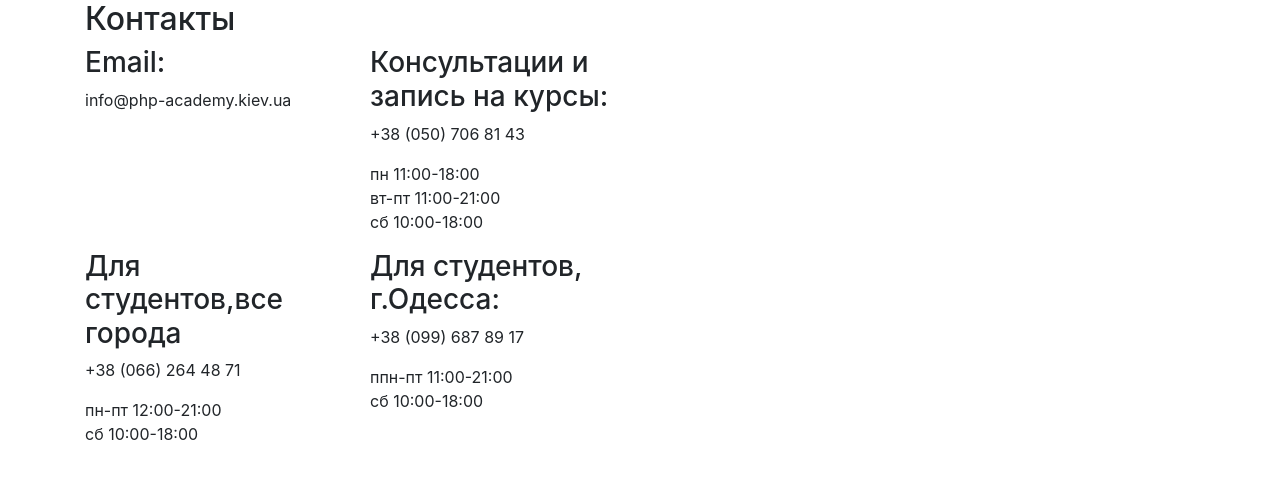
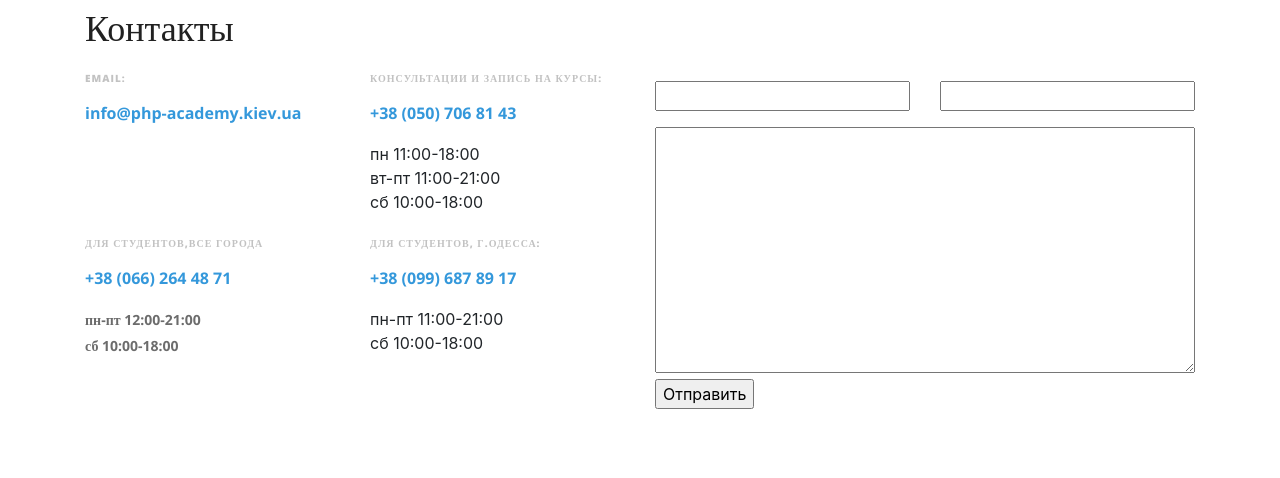
Before and after one commit to Indik47/5_PHP_Contacts_City, a plain HTML site: page src/index.html in a window 1280 px wide. Drawn offline with nearby package versions, Linux system fonts and the light colour scheme.

Commit message:
main contacts

```diff
--- a/src/index.html
+++ b/src/index.html
@@ -2,6 +2,7 @@
 <html lang="en">
 <head>
     <meta charset="UTF-8">
+    <link href="https://fonts.googleapis.com/css?family=Arvo:400,400i,700|Open+Sans:400,700,800&amp;subset=cyrillic" rel="stylesheet">
     <link rel="stylesheet" href="header.css">
     <link rel="stylesheet" href="main.css">
     <link rel="stylesheet" href="footer.css">
@@ -14,22 +15,23 @@
 
 </header>
 <main>
+    <section class="contact-info">
         <div class="container">
             <div class="row">
                 <div class="col">
-                <h2>Контакты</h2>
+                    <h2 class="contact-info__title">Контакты</h2>
                 </div>
             </div>
             <div class="row">
                 <div class="col">
                     <div class="row">
                         <div class="col">
-                        <h3>Email: </h3>
-                        <p>info@php-academy.kiev.ua</p>
+                            <h3 class="contact-info__subtitle">Email: </h3>
+                            <p class="contact-info__links">info@php-academy.kiev.ua</p>
                         </div>
                         <div class="col">
-                        <h3>Консультации и запись на курсы: </h3>
-                        <p>+38 (050) 706 81 43</p>
+                            <h3 class="contact-info__subtitle">Консультации и запись на курсы: </h3>
+                            <p class="contact-info__links">+38 (050) 706 81 43</p>
                             <p>пн 11:00-18:00 <br>
                                 вт-пт 11:00-21:00 <br>
                                 сб 10:00-18:00</p>
@@ -37,27 +39,43 @@
                     </div>
                     <div class="row">
                         <div class="col">
-                        <h3>Для студентов,все города </h3>
-                        <p>+38 (066) 264 48 71</p>
-                        <p>пн-пт 12:00-21:00 <br>
+                            <h3 class="contact-info__subtitle">Для студентов,все города </h3>
+                            <p class="contact-info__links">+38 (066) 264 48 71</p>
+                            <p class="contact-info__time">пн-пт 12:00-21:00 <br>
                                 сб 10:00-18:00</p>
                         </div>
                         <div class="col">
-                        <h3>Для студентов, г.Одесса:</h3>
-                        <p>+38 (099) 687 89 17</p>
-                        <p>ппн-пт 11:00-21:00 <br>
+                            <h3 class="contact-info__subtitle">Для студентов, г.Одесса:</h3>
+                            <p class="contact-info__links">+38 (099) 687 89 17</p>
+                            <p>пн-пт 11:00-21:00 <br>
                                 сб 10:00-18:00</p>
                         </div>
                     </div>
                 </div>
                 <div class="col">
                     <form action="">
+                        <div class="row">
+                            <div class="col">
+                                <input type="text" class="form__input">
+                            </div>
+                            <div class="col">
+                                <input type="text" class="form__input">
+                            </div>
+                        </div>
+                        <div class="row">
+                            <div class="col">
+                                <textarea name="" id="" cols="30" rows="10" class="form__textarea" ></textarea>
+                            </div>
+                        </div>
+                        <input type="submit" value="Отправить">
 
                     </form>
                 </div>
             </div>
 
         </div>
+    </section>
+
 
 </main>
 <footer>
--- a/src/main.css
+++ b/src/main.css
@@ -0,0 +1,45 @@
+.form__input {
+    width: 100%;
+    margin: 1rem 0;
+}
+
+.form__textarea {
+    width: 100%;
+
+}
+
+.contact-info__title {
+    color: rgb(33, 33, 33);
+    font-family: "Arvo", serif;
+    font-size: 36px;
+    font-weight: 400;
+    line-height: 57px;
+}
+
+.contact-info__subtitle {
+    color: rgb(194, 194, 194);
+    font-family: "Open Sans";
+    font-size: 10px;
+    font-weight: 800;
+    line-height: 26.84px;
+    text-transform: uppercase;
+    /* Text style for "Email:" */
+    letter-spacing: 1px;
+}
+
+.contact-info__links {
+    color: rgb(52, 152, 219);
+    font-family: "Open Sans";
+    font-size: 16px;
+    font-weight: 700;
+    line-height: 26px;
+}
+
+.contact-info__time {
+    color: rgb(108, 108, 108);
+    font-family: "Open Sans";
+    font-size: 14px;
+    font-weight: 700;
+    /* Text style for "пн-пт 12:0" */
+    line-height: 26px;
+}
```
Lines whose indentation alone changed are shown as unchanged.
